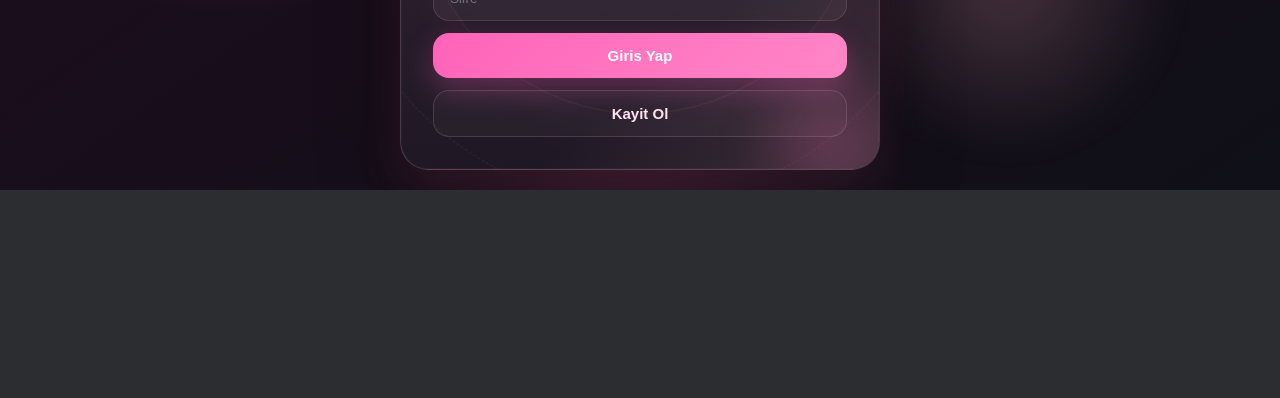
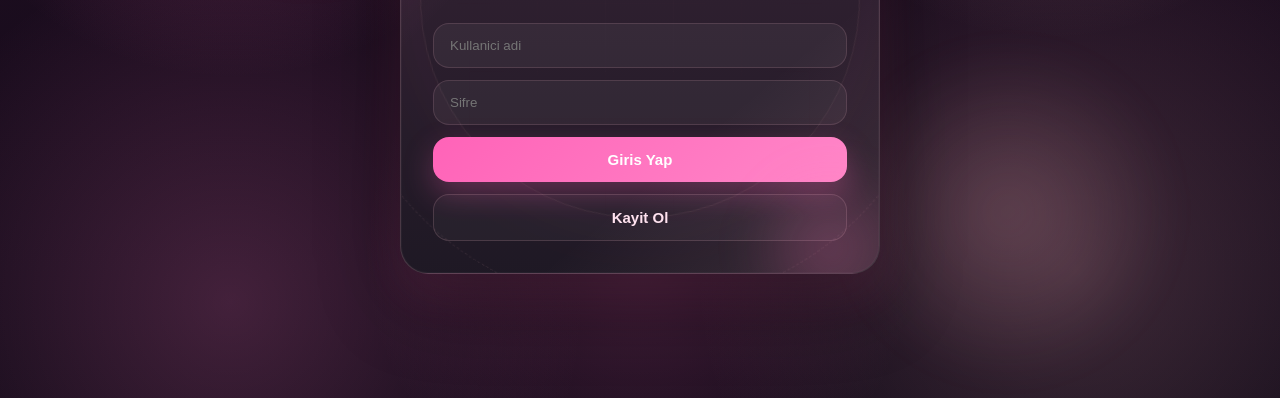
Before and after one commit to nehirozdemir0704/web_chat, a plain HTML site: page frontend/public/index.html in a window 1280 px wide. Shown: the part 402-800 px from the top of the page. Drawn offline with Linux system fonts and the light colour scheme.

Commit message:
Extend pink auth background across full screen

```diff
--- a/frontend/public/index.html
+++ b/frontend/public/index.html
@@ -716,11 +716,15 @@
 
     .modal-overlay.auth-overlay {
       position: relative;
+      min-height: 100vh;
+      background-color: #160d18;
       background:
         radial-gradient(circle at 18% 20%, rgba(255, 105, 180, 0.28), transparent 26%),
         radial-gradient(circle at 82% 18%, rgba(255, 182, 193, 0.24), transparent 24%),
+        radial-gradient(circle at 18% 88%, rgba(255, 120, 191, 0.2), transparent 28%),
+        radial-gradient(circle at 84% 84%, rgba(255, 182, 193, 0.18), transparent 30%),
         radial-gradient(circle at 50% 82%, rgba(255, 105, 180, 0.2), transparent 30%),
-        linear-gradient(145deg, rgba(30, 11, 29, 0.97), rgba(15, 15, 23, 0.98));
+        linear-gradient(180deg, rgba(48, 18, 41, 0.98) 0%, rgba(27, 12, 30, 0.98) 46%, rgba(18, 10, 24, 0.99) 100%);
       overflow: hidden;
     }
 
@@ -749,7 +753,7 @@
 
     .modal-overlay.auth-overlay::after {
       right: 8%;
-      bottom: 6%;
+      bottom: 2%;
       background: radial-gradient(circle, rgba(255, 182, 193, 0.5), transparent 70%);
       animation-delay: -3s;
     }
```
